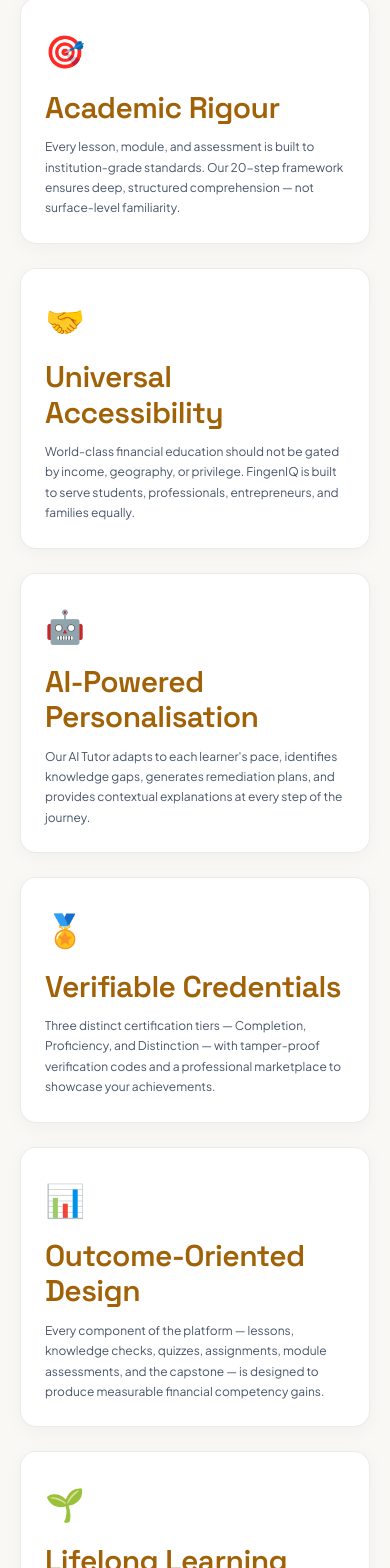
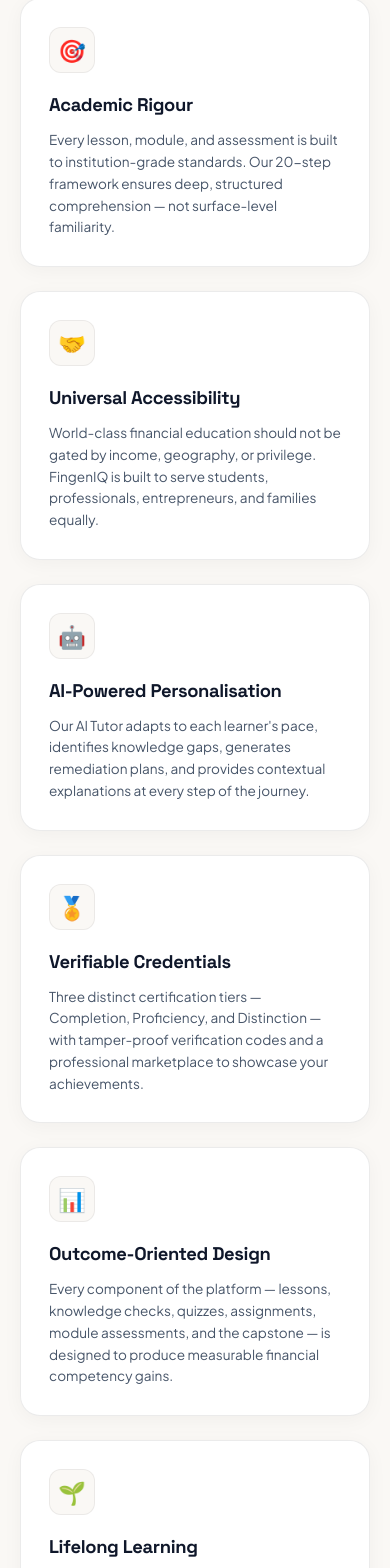
Before and after one commit to mediaworksrdx-cell/FingenIQ, a Next.js app: page /about in a window 390 px wide. Shown: the part 2437-4005 px from the top of the page. Built offline with nearby package versions, Linux system fonts and the light colour scheme; no server answers.

Commit message:
design(about): structure core values in a symmetrical 4x2 desktop / 2x4 tablet grid

```diff
--- a/src/app/about/page.tsx
+++ b/src/app/about/page.tsx
@@ -71,36 +71,46 @@ export default function About() {
                 <span className="section-label">What Drives Us</span>
                 <h2 className="section-title">Our Core Values</h2>
               </div>
-              <div style={{ display: 'grid', gridTemplateColumns: 'repeat(auto-fit, minmax(280px, 1fr))', gap: 'var(--sp-6)' }}>
-                <div className="card p-6 animate-fadeUp" style={{ animationDelay: '100ms' }}>
-                  <div style={{ fontSize: '2rem', marginBottom: 'var(--sp-3)' }}>🎯</div>
-                  <h3 className="font-semi text-brass mb-3">Academic Rigour</h3>
-                  <p style={{ fontSize: 'var(--text-xs)', color: 'var(--ink-400)', lineHeight: 'var(--leading-relaxed)' }}>Every lesson, module, and assessment is built to institution-grade standards. Our 20-step framework ensures deep, structured comprehension — not surface-level familiarity.</p>
+              <div className="values-grid">
+                <div className="values-card animate-fadeUp" style={{ animationDelay: '100ms' }}>
+                  <div className="values-card__icon-box">🎯</div>
+                  <h3 className="values-card__title">Academic Rigour</h3>
+                  <p className="values-card__desc">Every lesson, module, and assessment is built to institution-grade standards. Our 20-step framework ensures deep, structured comprehension — not surface-level familiarity.</p>
                 </div>
-                <div className="card p-6 animate-fadeUp" style={{ animationDelay: '200ms' }}>
-                  <div style={{ fontSize: '2rem', marginBottom: 'var(--sp-3)' }}>🤝</div>
-                  <h3 className="font-semi text-brass mb-3">Universal Accessibility</h3>
-                  <p style={{ fontSize: 'var(--text-xs)', color: 'var(--ink-400)', lineHeight: 'var(--leading-relaxed)' }}>World-class financial education should not be gated by income, geography, or privilege. FingenIQ is built to serve students, professionals, entrepreneurs, and families equally.</p>
+                <div className="values-card animate-fadeUp" style={{ animationDelay: '150ms' }}>
+                  <div className="values-card__icon-box">🤝</div>
+                  <h3 className="values-card__title">Universal Accessibility</h3>
+                  <p className="values-card__desc">World-class financial education should not be gated by income, geography, or privilege. FingenIQ is built to serve students, professionals, entrepreneurs, and families equally.</p>
                 </div>
-                <div className="card p-6 animate-fadeUp" style={{ animationDelay: '300ms' }}>
-                  <div style={{ fontSize: '2rem', marginBottom: 'var(--sp-3)' }}>🤖</div>
-                  <h3 className="font-semi text-brass mb-3">AI-Powered Personalisation</h3>
-                  <p style={{ fontSize: 'var(--text-xs)', color: 'var(--ink-400)', lineHeight: 'var(--leading-relaxed)' }}>Our AI Tutor adapts to each learner's pace, identifies knowledge gaps, generates remediation plans, and provides contextual explanations at every step of the journey.</p>
+                <div className="values-card animate-fadeUp" style={{ animationDelay: '200ms' }}>
+                  <div className="values-card__icon-box">🤖</div>
+                  <h3 className="values-card__title">AI-Powered Personalisation</h3>
+                  <p className="values-card__desc">Our AI Tutor adapts to each learner's pace, identifies knowledge gaps, generates remediation plans, and provides contextual explanations at every step of the journey.</p>
                 </div>
-                <div className="card p-6 animate-fadeUp" style={{ animationDelay: '100ms' }}>
-                  <div style={{ fontSize: '2rem', marginBottom: 'var(--sp-3)' }}>🏅</div>
-                  <h3 className="font-semi text-brass mb-3">Verifiable Credentials</h3>
-                  <p style={{ fontSize: 'var(--text-xs)', color: 'var(--ink-400)', lineHeight: 'var(--leading-relaxed)' }}>Three distinct certification tiers — Completion, Proficiency, and Distinction — with tamper-proof verification codes and a professional marketplace to showcase your achievements.</p>
+                <div className="values-card animate-fadeUp" style={{ animationDelay: '250ms' }}>
+                  <div className="values-card__icon-box">🏅</div>
+                  <h3 className="values-card__title">Verifiable Credentials</h3>
+                  <p className="values-card__desc">Three distinct certification tiers — Completion, Proficiency, and Distinction — with tamper-proof verification codes and a professional marketplace to showcase your achievements.</p>
                 </div>
-                <div className="card p-6 animate-fadeUp" style={{ animationDelay: '200ms' }}>
-                  <div style={{ fontSize: '2rem', marginBottom: 'var(--sp-3)' }}>📊</div>
-                  <h3 className="font-semi text-brass mb-3">Outcome-Oriented Design</h3>
-                  <p style={{ fontSize: 'var(--text-xs)', color: 'var(--ink-400)', lineHeight: 'var(--leading-relaxed)' }}>Every component of the platform — lessons, knowledge checks, quizzes, assignments, module assessments, and the capstone — is designed to produce measurable financial competency gains.</p>
+                <div className="values-card animate-fadeUp" style={{ animationDelay: '300ms' }}>
+                  <div className="values-card__icon-box">📊</div>
+                  <h3 className="values-card__title">Outcome-Oriented Design</h3>
+                  <p className="values-card__desc">Every component of the platform — lessons, knowledge checks, quizzes, assignments, module assessments, and the capstone — is designed to produce measurable financial competency gains.</p>
                 </div>
-                <div className="card p-6 animate-fadeUp" style={{ animationDelay: '300ms' }}>
-                  <div style={{ fontSize: '2rem', marginBottom: 'var(--sp-3)' }}>🌱</div>
-                  <h3 className="font-semi text-brass mb-3">Lifelong Learning</h3>
-                  <p style={{ fontSize: 'var(--text-xs)', color: 'var(--ink-400)', lineHeight: 'var(--leading-relaxed)' }}>Financial education is not a one-time event. FingenIQ is built as a lifelong companion — continuously updated to reflect regulatory changes, market developments, and evolving best practices.</p>
+                <div className="values-card animate-fadeUp" style={{ animationDelay: '350ms' }}>
+                  <div className="values-card__icon-box">🌱</div>
+                  <h3 className="values-card__title">Lifelong Learning</h3>
+                  <p className="values-card__desc">Financial education is not a one-time event. FingenIQ is built as a lifelong companion — continuously updated to reflect regulatory changes, market developments, and evolving best practices.</p>
+                </div>
+                <div className="values-card animate-fadeUp" style={{ animationDelay: '400ms' }}>
+                  <div className="values-card__icon-box">🛡️</div>
+                  <h3 className="values-card__title">Institutional Integrity</h3>
+                  <p className="values-card__desc">Zero commercial bias and fiduciary-level educational ethics. Content is free from sponsored product pitches, proprietary fund promotions, and financial conflicts of interest.</p>
+                </div>
+                <div className="values-card animate-fadeUp" style={{ animationDelay: '450ms' }}>
+                  <div className="values-card__icon-box">🌐</div>
+                  <h3 className="values-card__title">Global Market Standards</h3>
+                  <p className="values-card__desc">Curriculum harmonized across global benchmark standards including CFA Institute guidelines, CA/ICWA principles, SEBI RA frameworks, and international wealth management bodies.</p>
                 </div>
               </div>
             </div>
--- a/src/app/globals.css
+++ b/src/app/globals.css
@@ -1292,6 +1292,71 @@ code {
   transform: translateX(3px);
 }
 
+/* ─── VALUES GRID (4x2 on Desktop, 2x4 on Tablet, 1 col on Mobile) ─────────── */
+.values-grid {
+  display: grid;
+  grid-template-columns: repeat(4, 1fr);
+  gap: var(--sp-6);
+}
+
+@media (max-width: 1024px) {
+  .values-grid {
+    grid-template-columns: repeat(2, 1fr);
+  }
+}
+
+@media (max-width: 640px) {
+  .values-grid {
+    grid-template-columns: 1fr;
+  }
+}
+
+.values-card {
+  background: #FFFFFF;
+  border: 1px solid rgba(0, 0, 0, 0.08);
+  border-radius: 1.25rem;
+  padding: 1.75rem;
+  display: flex;
+  flex-direction: column;
+  box-shadow: 0 4px 20px rgba(0, 0, 0, 0.04);
+  transition: all var(--dur-slow) var(--ease-spring-confident);
+}
+
+.values-card:hover {
+  border-color: rgba(22, 163, 74, 0.35);
+  transform: translateY(-4px) scale(1.006);
+  box-shadow: 0 16px 40px -10px rgba(22, 101, 52, 0.14), 0 0 0 1px rgba(22, 163, 74, 0.25);
+}
+
+.values-card__icon-box {
+  width: 46px;
+  height: 46px;
+  border-radius: 12px;
+  background: #FAF8F5;
+  border: 1px solid rgba(0, 0, 0, 0.06);
+  display: flex;
+  align-items: center;
+  justify-content: center;
+  font-size: 1.4rem;
+  margin-bottom: 1.25rem;
+}
+
+.values-card__title {
+  font-family: var(--font-serif);
+  font-size: 1.15rem;
+  font-weight: 700;
+  color: #0F172A;
+  margin-bottom: 0.75rem;
+  line-height: 1.3;
+}
+
+.values-card__desc {
+  font-size: 0.85rem;
+  color: #475569;
+  line-height: 1.6;
+  flex: 1;
+}
+
 /* ─── LESSON CARD ────────────────────────────────────────────────────────────── */
 .lesson-card {
   background: #FFFFFF;
```
